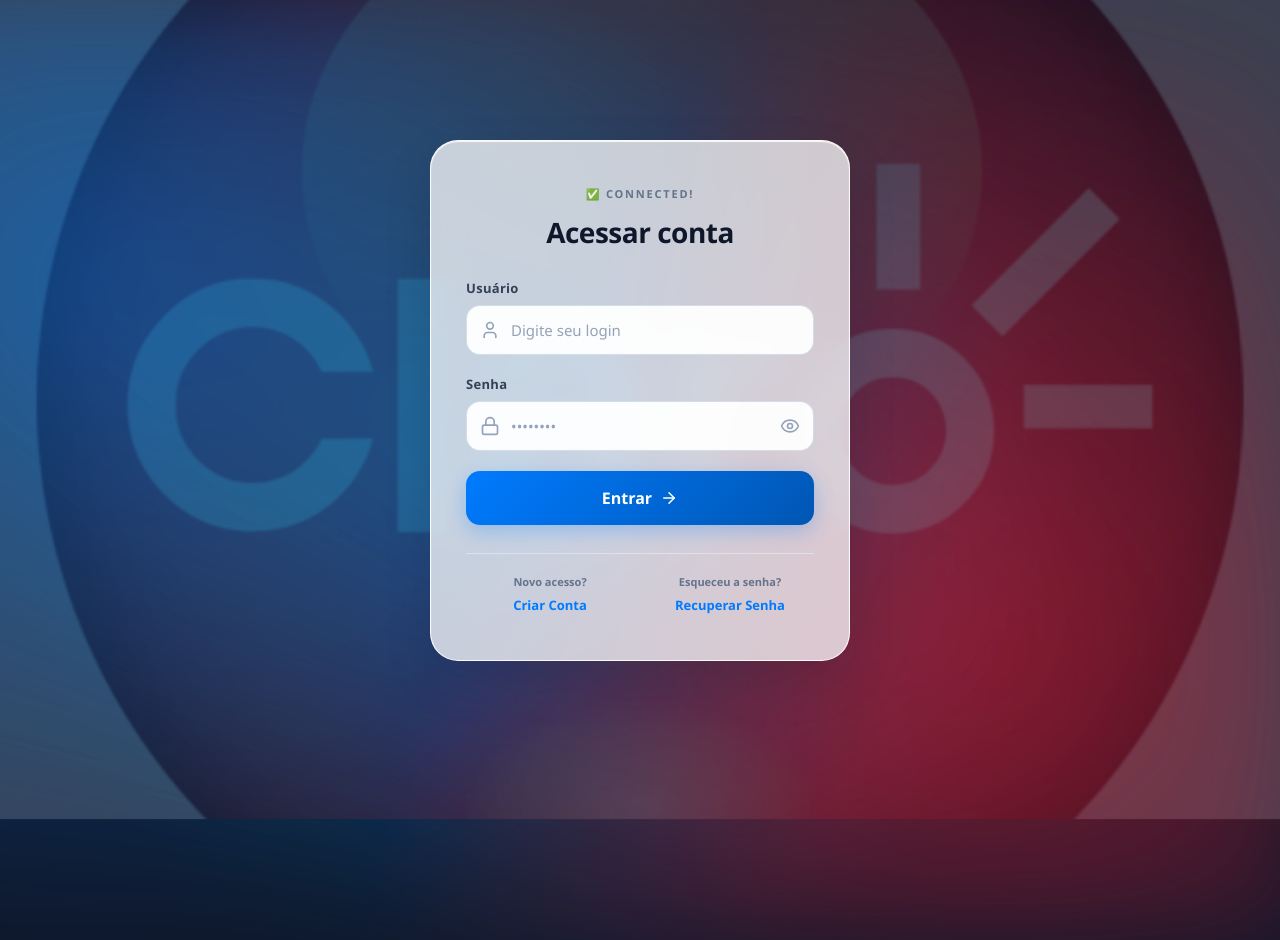
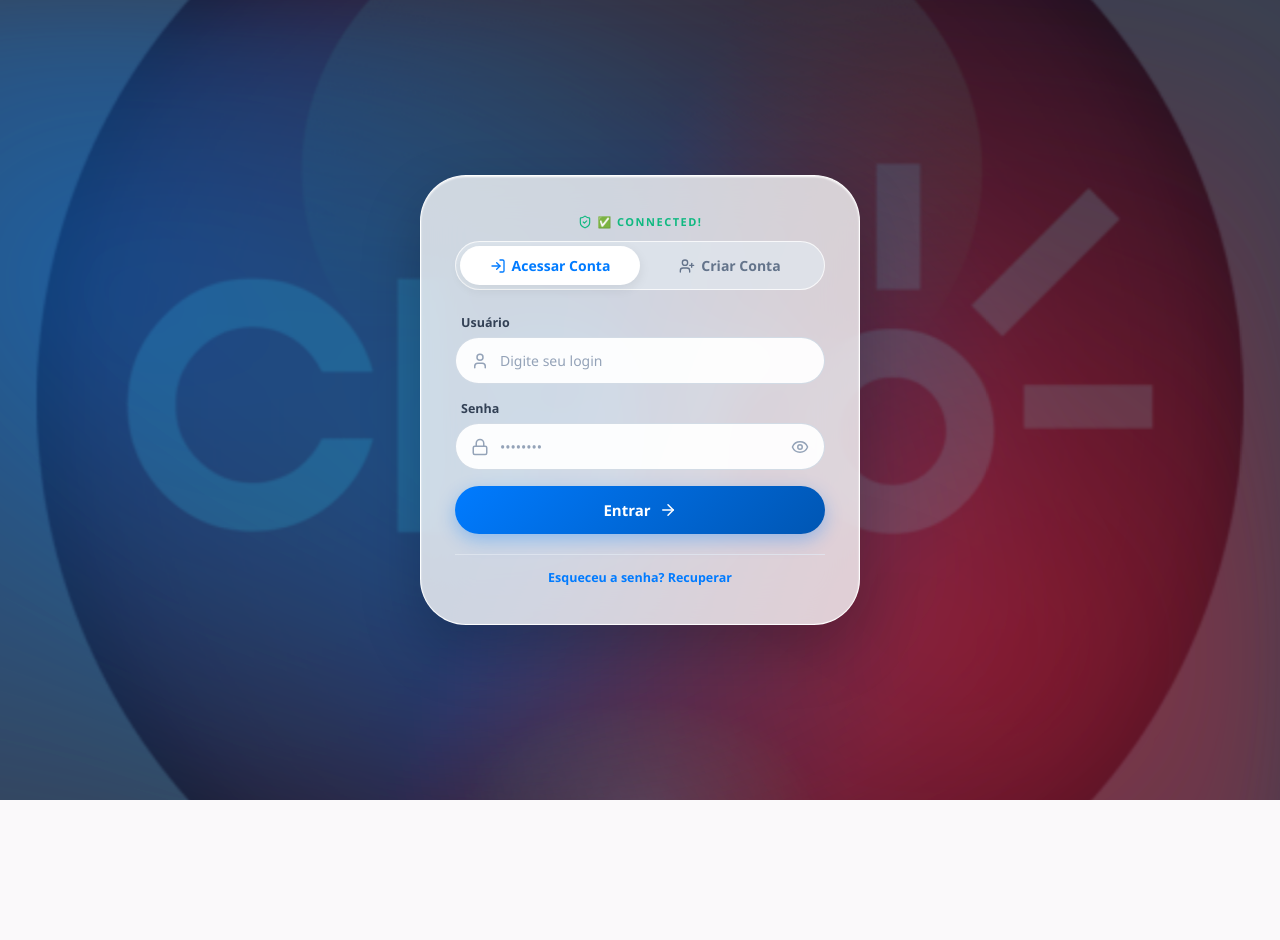
Before and after one commit to groshiro/controle_eventos, a PHP site: page /index.php in a window 1280 px wide. After the commit the page ends 800 px from the top, so only its background shows below. Run offline with PHP 8.4, Linux system fonts and the light colour scheme; some libraries are stand-ins or nearby versions.

Commit message:
Refactor index.php with improved layout and styles

```diff
--- a/index.php
+++ b/index.php
@@ -19,25 +19,22 @@
         }
 
         body {
-            height: 100vh;
+            min-height: 100vh;
             display: flex;
             justify-content: center;
             align-items: center;
-            overflow: hidden;
+            overflow-x: hidden;
             background-color: #0f172a;
             position: relative;
+            padding: 20px;
         }
 
         .bg-image {
-            position: absolute;
-            top: 0;
-            left: 0;
-            width: 100%;
-            height: 100%;
+            position: fixed;
+            top: 0; left: 0; width: 100%; height: 100%;
             background-image: url('claro.png');
             background-size: cover;
             background-position: center;
-            background-repeat: no-repeat;
             opacity: 0.18;
             z-index: -3;
             animation: zoomFundo 15s ease-in-out infinite alternate;
@@ -49,11 +46,8 @@
         }
 
         .bg-animation {
-            position: absolute;
-            top: 0;
-            left: 0;
-            width: 100%;
-            height: 100%;
+            position: fixed;
+            top: 0; left: 0; width: 100%; height: 100%;
             z-index: -2;
             background:
                 radial-gradient(circle at 20% 30%, rgba(0, 123, 255, 0.45) 0%, transparent 50%),
@@ -69,65 +63,88 @@
             100% { transform: translate(8%, -8%) scale(1); }
         }
 
-        .login-container {
+        /* CARD ULTRA-REDONDO COM GLASSMORPHISM */
+        .card-redondo {
             position: relative;
             z-index: 1;
-            width: 90%;
-            max-width: 420px;
-            padding: 45px 35px;
-            background: rgba(255, 255, 255, 0.75);
-            backdrop-filter: blur(20px);
-            -webkit-backdrop-filter: blur(20px);
-            border-radius: 28px;
-            border: 1px solid rgba(255, 255, 255, 0.9);
+            width: 100%;
+            max-width: 440px;
+            padding: 38px 34px;
+            background: rgba(255, 255, 255, 0.78);
+            backdrop-filter: blur(24px);
+            -webkit-backdrop-filter: blur(24px);
+            border-radius: 46px; /* Borda curva e suave */
+            border: 1px solid rgba(255, 255, 255, 0.95);
             box-shadow:
-                0 20px 50px rgba(0, 0, 0, 0.12),
-                inset 0 1px 1px rgba(255, 255, 255, 0.9);
-            animation: containerEntrance 0.8s cubic-bezier(0.16, 1, 0.3, 1);
+                0 25px 60px rgba(0, 0, 0, 0.22),
+                inset 0 1px 2px rgba(255, 255, 255, 0.9);
+            animation: containerEntrance 0.7s cubic-bezier(0.16, 1, 0.3, 1);
         }
 
         @keyframes containerEntrance {
-            from {
-                opacity: 0;
-                transform: translateY(30px) scale(0.96);
-            }
-            to {
-                opacity: 1;
-                transform: translateY(0) scale(1);
-            }
+            from { opacity: 0; transform: translateY(25px) scale(0.97); }
+            to { opacity: 1; transform: translateY(0) scale(1); }
         }
 
         .status-conexao {
             font-size: 11px;
-            color: #64748b;
+            color: #10b981;
             text-align: center;
             margin-bottom: 12px;
-            letter-spacing: 1.8px;
-            font-weight: 700;
+            letter-spacing: 1.5px;
+            font-weight: 800;
             text-transform: uppercase;
+            display: flex;
+            align-items: center;
+            justify-content: center;
+            gap: 6px;
         }
 
-        h1 {
-            color: #0f172a;
-            text-align: center;
-            font-size: 28px;
-            margin-bottom: 28px;
-            font-weight: 800;
-            letter-spacing: -0.5px;
+        /* NAVEGAÇÃO POR ABAS PILL */
+        .tab-switch {
+            display: flex;
+            background: rgba(226, 232, 240, 0.7);
+            padding: 4px;
+            border-radius: 50px;
+            margin-bottom: 24px;
+            border: 1px solid rgba(255, 255, 255, 0.8);
+        }
+
+        .tab-btn {
+            flex: 1;
+            border: none;
+            background: transparent;
+            padding: 10px 18px;
+            border-radius: 50px;
+            font-size: 14px;
+            font-weight: 700;
+            color: #64748b;
+            cursor: pointer;
+            transition: all 0.3s cubic-bezier(0.4, 0, 0.2, 1);
+            display: flex;
+            align-items: center;
+            justify-content: center;
+            gap: 6px;
+        }
+
+        .tab-btn.active {
+            background: #ffffff;
+            color: #007bff;
+            box-shadow: 0 4px 12px rgba(0, 0, 0, 0.08);
         }
 
         .input-group {
             position: relative;
-            margin-bottom: 20px;
+            margin-bottom: 16px;
         }
 
         label {
             color: #334155;
-            font-size: 13px;
-            margin-bottom: 8px;
+            font-size: 12.5px;
+            margin-bottom: 6px;
             display: block;
             font-weight: 700;
-            letter-spacing: 0.3px;
+            padding-left: 6px;
         }
 
         .input-wrapper {
@@ -138,23 +155,23 @@
 
         .input-icon {
             position: absolute;
-            left: 14px;
+            left: 16px;
             color: #94a3b8;
-            width: 20px;
-            height: 20px;
-            transition: color 0.3s ease;
+            width: 18px;
+            height: 18px;
+            pointer-events: none;
         }
 
         input {
             width: 100%;
-            padding: 14px 14px 14px 44px;
-            border: 1.5px solid rgba(203, 213, 225, 0.8);
-            border-radius: 14px;
+            padding: 13px 16px 13px 44px;
+            border: 1.5px solid rgba(203, 213, 225, 0.85);
+            border-radius: 50px; /* Campos com acabamento arredondado */
             background: rgba(255, 255, 255, 0.95);
-            font-size: 15px;
+            font-size: 14px;
             color: #1e293b;
             font-weight: 500;
-            transition: all 0.3s cubic-bezier(0.4, 0, 0.2, 1);
+            transition: all 0.3s ease;
         }
 
         input::placeholder { color: #94a3b8; }
@@ -166,45 +183,31 @@
             box-shadow: 0 0 0 4px rgba(0, 123, 255, 0.15);
         }
 
-        input:focus + .input-icon,
-        .input-wrapper:focus-within .input-icon {
-            color: #007bff;
+        .toggle-password {
+            position: absolute;
+            right: 16px;
+            background: none;
+            border: none;
+            color: #94a3b8;
+            cursor: pointer;
+            display: flex;
+            align-items: center;
         }
 
-        .toggle-password {
-            position: absolute;
-            right: 14px;
-            background: none;
-            border: none;
-            padding: 0;
-            width: auto;
-            color: #94a3b8;
-            cursor: pointer;
-            box-shadow: none;
-            display: flex;
-            align-items: center;
-            justify-content: center;
-        }
+        .toggle-password:hover { color: #007bff; }
 
-        .toggle-password:hover {
-            color: #007bff;
-            background: none;
-            transform: none;
-            box-shadow: none;
-        }
-
-        button[type="submit"] {
+        .btn-submit {
             width: 100%;
-            padding: 16px;
+            padding: 14px;
             background: linear-gradient(135deg, #007bff 0%, #0056b3 100%);
             color: white;
             border: none;
-            border-radius: 14px;
-            font-size: 16px;
+            border-radius: 50px;
+            font-size: 15px;
             font-weight: 700;
             cursor: pointer;
-            transition: all 0.3s cubic-bezier(0.4, 0, 0.2, 1);
-            box-shadow: 0 6px 20px rgba(0, 123, 255, 0.28);
+            transition: all 0.3s ease;
+            box-shadow: 0 6px 18px rgba(0, 123, 255, 0.32);
             margin-top: 10px;
             display: flex;
             justify-content: center;
@@ -212,61 +215,39 @@
             gap: 8px;
         }
 
-        button[type="submit"]:hover {
-            background: linear-gradient(135deg, #0069d9 0%, #004494 100%);
+        .btn-submit:hover {
             transform: translateY(-2px);
-            box-shadow: 0 10px 25px rgba(0, 123, 255, 0.38);
+            box-shadow: 0 10px 24px rgba(0, 123, 255, 0.42);
         }
-
-        button[type="submit"]:active { transform: translateY(0); }
 
         .footer-links {
             display: flex;
-            justify-content: space-between;
-            margin-top: 28px;
-            gap: 12px;
-            padding-top: 20px;
+            justify-content: center;
+            margin-top: 20px;
+            padding-top: 14px;
             border-top: 1px solid rgba(226, 232, 240, 0.8);
         }
 
-        .link-item {
-            flex: 1;
-            text-align: center;
-        }
-
-        .link-item span {
-            display: block;
-            font-size: 11px;
-            color: #64748b;
-            margin-bottom: 4px;
-            font-weight: 600;
-        }
-
-        .link-item a {
-            font-size: 13px;
+        .footer-links a {
+            font-size: 12.5px;
             color: #007bff;
             text-decoration: none;
             font-weight: 700;
-            transition: color 0.2s ease;
         }
 
-        .link-item a:hover {
-            color: #004494;
-            text-decoration: underline;
-        }
+        .footer-links a:hover { text-decoration: underline; }
 
         #alerta-erro {
             color: #dc2626;
-            background: rgba(254, 226, 226, 0.9);
+            background: rgba(254, 226, 226, 0.95);
             border: 1px solid rgba(252, 165, 165, 0.5);
-            padding: 12px;
-            border-radius: 12px;
-            font-size: 13px;
+            padding: 11px;
+            border-radius: 50px;
+            font-size: 12.5px;
             text-align: center;
-            margin-top: 20px;
+            margin-top: 16px;
             display: none;
             font-weight: 600;
-            animation: shake 0.4s cubic-bezier(0.36, 0.07, 0.19, 0.97) both;
         }
 
         #alerta-erro.alerta-aviso {
@@ -275,11 +256,12 @@
             border: 1px solid rgba(252, 211, 77, 0.8);
         }
 
-        @keyframes shake {
-            10%, 90% { transform: translate3d(-1px, 0, 0); }
-            20%, 80% { transform: translate3d(2px, 0, 0); }
-            30%, 50%, 70% { transform: translate3d(-4px, 0, 0); }
-            40%, 60% { transform: translate3d(4px, 0, 0); }
+        .painel-conteudo { display: none; }
+        .painel-conteudo.ativo { display: block; animation: fadeIn 0.4s ease; }
+
+        @keyframes fadeIn {
+            from { opacity: 0; transform: translateY(6px); }
+            to { opacity: 1; transform: translateY(0); }
         }
     </style>
 </head>
@@ -288,13 +270,24 @@
     <div class="bg-image"></div>
     <div class="bg-animation"></div>
 
-    <div class="login-container">
+    <div class="card-redondo">
         <div class="status-conexao">
-            <?php echo $status_conexao ?? ''; ?>
+            <i data-lucide="shield-check" style="width: 14px; height: 14px;"></i>
+            <?php echo !empty($status_conexao) ? $status_conexao : 'SISTEMA SEGURO'; ?>
         </div>
 
-        <h1>Acessar conta</h1>
+        <!-- ABAS DE NAVEGAÇÃO -->
+        <div class="tab-switch">
+            <button type="button" class="tab-btn active" id="btn-tab-login" onclick="mudarAba('login')">
+                <i data-lucide="log-in" style="width: 16px; height: 16px;"></i> Acessar Conta
+            </button>
+            <button type="button" class="tab-btn" id="btn-tab-cadastro" onclick="mudarAba('cadastro')">
+                <i data-lucide="user-plus" style="width: 16px; height: 16px;"></i> Criar Conta
+            </button>
+        </div>
 
+        <!-- ABA 1: LOGIN -->
+        <div id="painel-login" class="painel-conteudo ativo">
             <form action="validar_login.php" method="POST">
                 <div class="input-group">
                     <label for="usuario">Usuário</label>
@@ -309,27 +302,65 @@
                     <div class="input-wrapper">
                         <i data-lucide="lock" class="input-icon"></i>
                         <input type="password" id="pswd" name="pswd" required placeholder="••••••••" autocomplete="current-password">
-                    <button type="button" class="toggle-password" onclick="togglePasswordVisibility()" aria-label="Mostrar ou ocultar senha">
-                        <i data-lucide="eye" id="eye-icon" style="width: 20px; height: 20px;"></i>
+                        <button type="button" class="toggle-password" onclick="togglePasswordVisibility('pswd', 'eye-icon-login')">
+                            <i data-lucide="eye" id="eye-icon-login" style="width: 18px; height: 18px;"></i>
                         </button>
                     </div>
                 </div>
 
-            <button type="submit">
+                <button type="submit" class="btn-submit">
                     Entrar <i data-lucide="arrow-right" style="width: 18px; height: 18px;"></i>
                 </button>
+            </form>
 
             <div class="footer-links">
-                <div class="link-item">
-                    <span>Novo acesso?</span>
-                    <a href="cadastro_usuario.php">Criar Conta</a>
-                </div>
-                <div class="link-item">
-                    <span>Esqueceu a senha?</span>
-                    <a href="forgot_password.php">Recuperar Senha</a>
+                <a href="forgot_password.php">Esqueceu a senha? Recuperar</a>
             </div>
         </div>
+
+        <!-- ABA 2: CRIAR CONTA -->
+        <div id="painel-cadastro" class="painel-conteudo">
+            <form action="processar_usuario.php?acao=cadastrar" method="POST">
+                <div class="input-group">
+                    <label for="cad_nome">Nome Completo</label>
+                    <div class="input-wrapper">
+                        <i data-lucide="user-check" class="input-icon"></i>
+                        <input type="text" id="cad_nome" name="nome" required placeholder="Seu nome completo">
+                    </div>
+                </div>
+
+                <div class="input-group">
+                    <label for="cad_email">E-mail Corporativo</label>
+                    <div class="input-wrapper">
+                        <i data-lucide="mail" class="input-icon"></i>
+                        <input type="email" id="cad_email" name="email" required placeholder="seu.email@claro.com.br">
+                    </div>
+                </div>
+
+                <div class="input-group">
+                    <label for="cad_login">Usuário / Login</label>
+                    <div class="input-wrapper">
+                        <i data-lucide="at-sign" class="input-icon"></i>
+                        <input type="text" id="cad_login" name="login" required placeholder="Nome de usuário desejado">
+                    </div>
+                </div>
+
+                <div class="input-group">
+                    <label for="cad_senha">Senha de Acesso</label>
+                    <div class="input-wrapper">
+                        <i data-lucide="lock" class="input-icon"></i>
+                        <input type="password" id="cad_senha" name="senha" required placeholder="••••••••">
+                        <button type="button" class="toggle-password" onclick="togglePasswordVisibility('cad_senha', 'eye-icon-cad')">
+                            <i data-lucide="eye" id="eye-icon-cad" style="width: 18px; height: 18px;"></i>
+                        </button>
+                    </div>
+                </div>
+
+                <button type="submit" class="btn-submit" style="background: linear-gradient(135deg, #16a34a 0%, #15803d 100%); box-shadow: 0 6px 18px rgba(22, 163, 74, 0.32);">
+                    Solicitar Cadastro <i data-lucide="check-circle" style="width: 18px; height: 18px;"></i>
+                </button>
             </form>
+        </div>
 
         <div id="alerta-erro"></div>
     </div>
@@ -337,16 +368,39 @@
     <script>
         lucide.createIcons();
 
-        function togglePasswordVisibility() {
-            const passwordInput = document.getElementById('pswd');
-            const eyeIcon = document.getElementById('eye-icon');
+        function mudarAba(aba) {
+            const painelLogin = document.getElementById('painel-login');
+            const painelCadastro = document.getElementById('painel-cadastro');
+            const btnLogin = document.getElementById('btn-tab-login');
+            const btnCadastro = document.getElementById('btn-tab-cadastro');
+            const alerta = document.getElementById('alerta-erro');
 
-            if (passwordInput.type === 'password') {
-                passwordInput.type = 'text';
-                eyeIcon.setAttribute('data-lucide', 'eye-off');
+            alerta.style.display = 'none';
+
+            if (aba === 'login') {
+                painelLogin.classList.add('ativo');
+                painelCadastro.classList.remove('ativo');
+                btnLogin.classList.add('active');
+                btnCadastro.classList.remove('active');
             } else {
-                passwordInput.type = 'password';
-                eyeIcon.setAttribute('data-lucide', 'eye');
+                painelLogin.classList.remove('ativo');
+                painelCadastro.classList.add('ativo');
+                btnLogin.classList.remove('active');
+                btnCadastro.classList.add('active');
+            }
+            lucide.createIcons();
+        }
+
+        function togglePasswordVisibility(inputId, iconId) {
+            const input = document.getElementById(inputId);
+            const icon = document.getElementById(iconId);
+
+            if (input.type === 'password') {
+                input.type = 'text';
+                icon.setAttribute('data-lucide', 'eye-off');
+            } else {
+                input.type = 'password';
+                icon.setAttribute('data-lucide', 'eye');
             }
             lucide.createIcons();
         }
@@ -358,22 +412,20 @@
             const alertaDiv = document.getElementById('alerta-erro');
             alertaDiv.classList.remove('alerta-aviso');
 
-            if (codigoErro === '1') {
-                mensagem = "⚠️ Login ou senha incorretos.";
-            } else if (codigoErro === '2') {
-                mensagem = "⚠️ Preencha todos os campos.";
-            } else if (codigoErro === '3') {
-                mensagem = "⚠️ Erro na conexão com o banco.";
-            } else if (codigoErro === '4') {
+            if (codigoErro === '1') mensagem = "⚠️ Login ou senha incorretos.";
+            else if (codigoErro === '2') mensagem = "⚠️ Preencha todos os campos.";
+            else if (codigoErro === '3') mensagem = "⚠️ Erro na conexão com o banco.";
+            else if (codigoErro === '4') {
                 mensagem = "⏳ Sua conta ainda aguarda aprovação de um administrador.";
                 alertaDiv.classList.add('alerta-aviso');
-            } else if (codigoErro === '5') {
-                mensagem = "❌ Sua conta está inativa ou foi bloqueada.";
-            } else if (codigoErro === '6') {
-                mensagem = "⚠️ Atenção: 2ª tentativa incorreta. Mais uma falha e seu acesso será bloqueado!";
+            } else if (codigoErro === '5') mensagem = "❌ Sua conta está inativa ou foi bloqueada.";
+            else if (codigoErro === '6') {
+                mensagem = "⚠️ 2ª tentativa incorreta. Mais uma e seu acesso será bloqueado!";
                 alertaDiv.classList.add('alerta-aviso');
-            } else if (codigoErro === '7') {
-                mensagem = "🚫 Conta bloqueada por 3 tentativas incorretas. Contate o administrador.";
+            } else if (codigoErro === '7') mensagem = "🚫 Conta bloqueada por 3 tentativas incorretas.";
+            else if (codigoErro === 'cadastro_sucesso') {
+                mensagem = "✅ Solicitação enviada! Aguarde a aprovação do administrador.";
+                alertaDiv.classList.add('alerta-aviso');
             }
 
             if (mensagem) {
```
Lines whose indentation alone changed are shown as unchanged.
